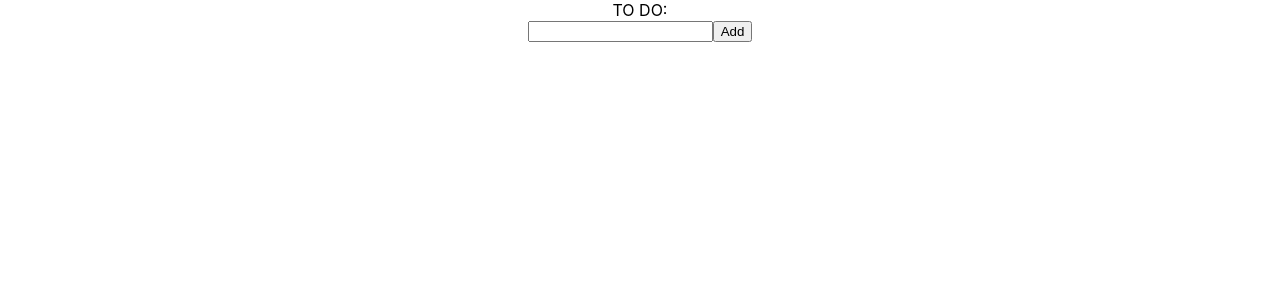
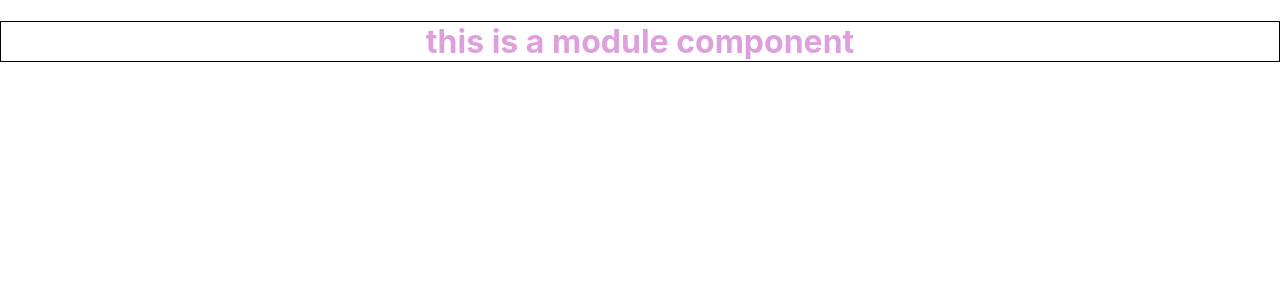
Before and after one commit to bbogomilov1/learning-react, a React (Create React App) app: page / in a window 1280 px wide. Shown: the top 300 px of the page. Built offline with nearby package versions, Linux system fonts and the light colour scheme.

Commit message:
styling components

```diff
--- a/src/App.js
+++ b/src/App.js
@@ -9,12 +9,15 @@ import "./App.css";
 // import ClassEvent from "./components/ClassEvent";
 // import FunctionalCounter from "./components/FunctionalCounter";
 // import Form from "./components/Form";
-import Todo from "./components/Todo";
+// import Todo from "./components/Todo";
+// import InlineComponent from "./components/InlineComponent";
+// import StylesheetComponent from "./components/StylesheetComponent";
+import ModuleComponent from "./components/ModuleComponent";
 
 function App() {
   return (
     <div className="App">
-      <Todo />
+      <ModuleComponent />
     </div>
   );
 }
--- /dev/null
+++ b/src/components/InlineComponent.js
@@ -0,0 +1,12 @@
+const header = {
+  color: "skyblue",
+  fontSize: "40px",
+};
+
+export default function InlineComponent() {
+  return (
+    <div>
+      <h1 style={header}>This is inline component</h1>
+    </div>
+  );
+}
--- /dev/null
+++ b/src/components/ModuleComponent.js
@@ -0,0 +1,9 @@
+import styles from "./style.module.css";
+
+export default function ModuleComponent() {
+  return (
+    <div>
+      <h1 className={styles.header}>this is a module component</h1>
+    </div>
+  );
+}
--- /dev/null
+++ b/src/components/StylesheetComponent.js
@@ -0,0 +1,9 @@
+import "./style.css";
+
+export default function StylesheetComponent() {
+  return (
+    <div>
+      <h1 className="header">This is a stylesheet component</h1>
+    </div>
+  );
+}
--- /dev/null
+++ b/src/components/style.css
@@ -0,0 +1,3 @@
+.header {
+  color: orangered;
+}
--- /dev/null
+++ b/src/components/style.module.css
@@ -0,0 +1,4 @@
+.header {
+  color: plum;
+  border: 1px solid black;
+}
```
